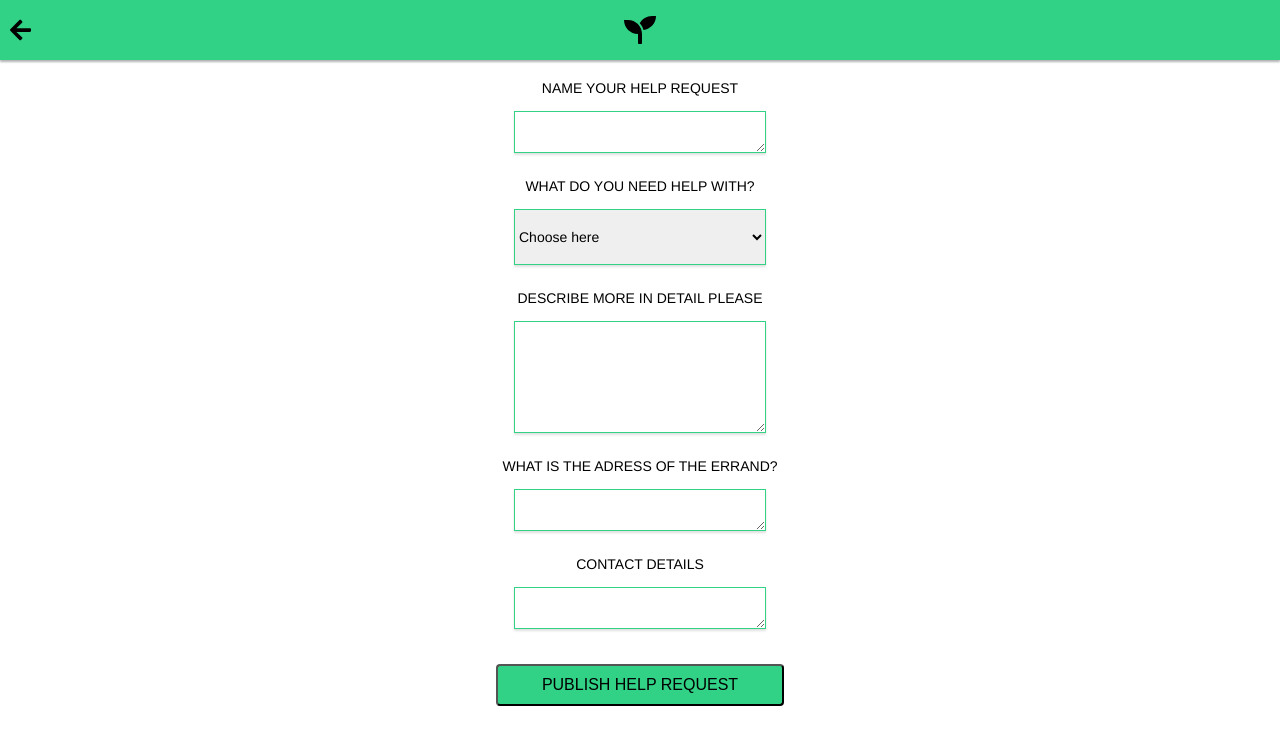
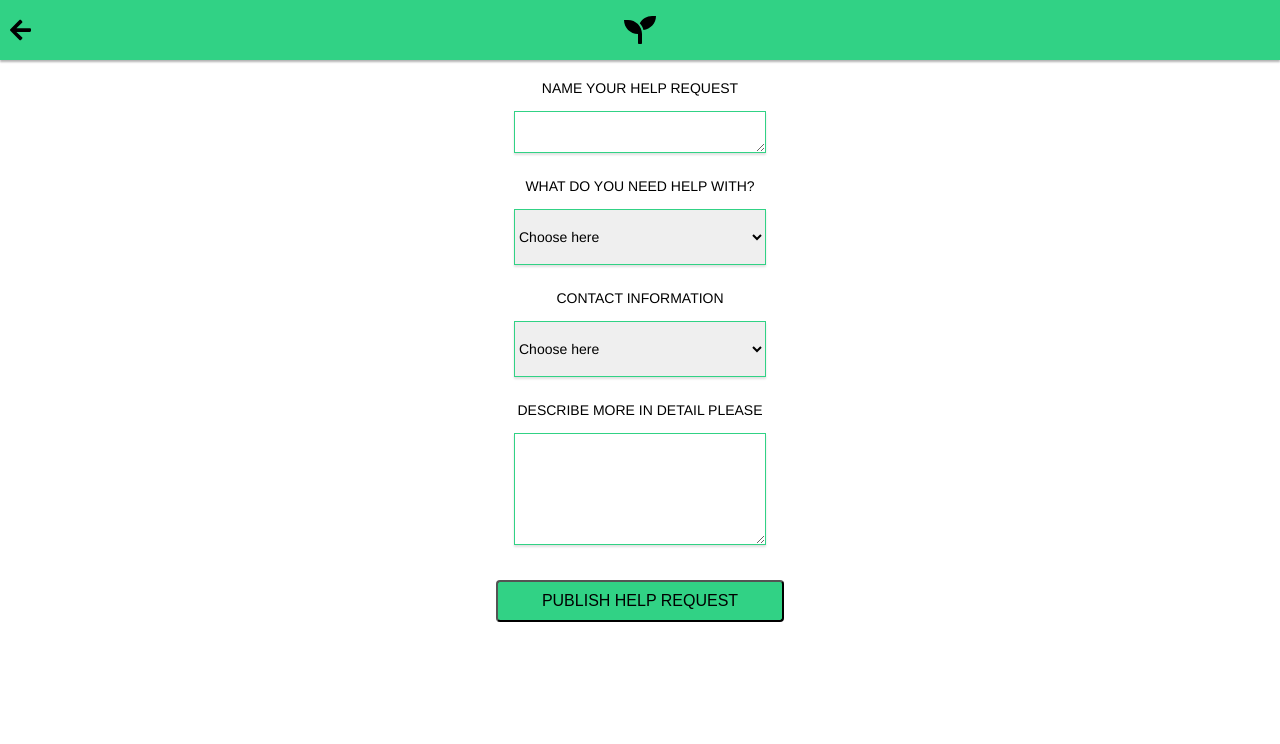
Before and after one commit to Vlad-Ber/Local_Heroes, a React (Create React App) app in the folder client/: page /help-request in a window 1280 px wide. Shown: the top 744 px of the page. Built offline with nearby package versions, Linux system fonts and the light colour scheme.

Commit message:
Tried improving HelpRequest view

```diff
--- a/client/src/components/DropDownInput.js
+++ b/client/src/components/DropDownInput.js
@@ -5,7 +5,7 @@ import styled from 'styled-components';
 const DropDownInput = (props) => {
 
     return (
-            <DropDown onChange={props.onChange} value={props.value}>
+            <DropDown onChange={props.onChange} {...props} value={props.value}>
                 <option value="DEFAULT" disabled>Choose here</option>
                 {props.options.map(option =>
                     <option value={option.value} key={option.value}>{option.text}</option>
--- a/client/src/views/HelpRequest.js
+++ b/client/src/views/HelpRequest.js
@@ -20,48 +20,22 @@ class HelpRequest extends Component {
             description: "",
             requester: this.props.activeUser.username,
             type: "DEFAULT",
-            adress: "",
-            contact: "",
+            contact: "DEFAULT",
+            adress: this.props.activeUser.address,
             areaID: this.props.activeUser.areaID,
             success: null
         }
 
-        this.handleTitleChange = this.handleTitleChange.bind(this);
-        this.handleTypeChange = this.handleTypeChange.bind(this);
-        this.handleDescriptionChange = this.handleDescriptionChange.bind(this);
-        this.handleAdressChange = this.handleAdressChange.bind(this);
-        this.handleContactChange = this.handleContactChange.bind(this);
-        this.handlePublish = this.handlePublish.bind(this);
+        this.handleChange = this.handleChange.bind(this);
     }
 
 
-    /*   EVENT HANDLERS   */
+    /*   EVENT HANDLER   */
 
-
-    handleTitleChange = (e) => {
-        console.log("handleTitleChange")
-        this.setState({ title: e.target.value })
+    handleChange = e => {
+        this.setState({ [e.target.name]: e.target.value })
     }
 
-    handleTypeChange = (e) => {
-        console.log("handleTypeChange: " + e.target.value)
-        this.setState({ type: e.target.value })
-    }
-
-    handleDescriptionChange = (e) => {
-        console.log("handleDescriptionChange")
-        this.setState({ description: e.target.value })
-    }
-
-    handleAdressChange = (e) => {
-        console.log("handleAdressChange")
-        this.setState({ adress: e.target.value })
-    }
-
-    handleContactChange = (e) => {
-        console.log("handleContactChange")
-        this.setState({ contact: e.target.value })
-    }
 
     // server side signature:  async function insertErrand(errandData)
     handlePublish = () => {
@@ -113,6 +87,22 @@ class HelpRequest extends Component {
             }
         ]
 
+        let contactInfo = [
+            {
+                text: "Mobile number",
+                value: "" + this.props.activeUser.mobile
+            },
+            {
+                text: "Email address",
+                value: "" + this.props.activeUser.email
+            },
+            {
+              text: "Both",
+              value: "Number: " + this.props.activeUser.mobile +
+                    "\nAddress: " + this.props.activeUser.address
+            }
+        ]
+
         return(
             <div>
                 <NavBar
@@ -124,8 +114,9 @@ class HelpRequest extends Component {
                     <TextInput
                         type="text"
                         height="3em"
-                        onChange={this.handleTitleChange}
+                        onChange={this.handleChange}
                         value={this.state.title}
+                        name="title"
                     />
                 </InputWrapper>
 
@@ -133,8 +124,19 @@ class HelpRequest extends Component {
                 <InputWrapper>
                     <DropDownInput
                         options={options}
-                        onChange={this.handleTypeChange}
+                        onChange={this.handleChange}
                         value={this.state.type}
+                        name="type"
+                    />
+                </InputWrapper>
+
+                <SectionTitle fontSize="14px" text="Contact information"/>
+                <InputWrapper>
+                    <DropDownInput
+                        options={contactInfo}
+                        onChange={this.handleChange}
+                        value={this.state.contact}
+                        name="contact"
                     />
                 </InputWrapper>
 
@@ -143,30 +145,12 @@ class HelpRequest extends Component {
                     <TextInput
                         type="text"
                         height="8em"
-                        onChange={this.handleDescriptionChange}
+                        onChange={this.handleChange}
                         value={this.state.description}
+                        name="description"
                     />
                 </InputWrapper>
 
-                <SectionTitle fontSize="14px" text="What is the adress of the errand?"/>
-                <InputWrapper>
-                    <TextInput
-                        type="text"
-                        height="3em"
-                        onChange={this.handleAdressChange}
-                        value={this.state.adress}
-                    />
-                </InputWrapper>
-
-                <SectionTitle fontSize="14px" text="Contact details"/>
-                <InputWrapper>
-                    <TextInput
-                        type="text"
-                        height="3em"
-                        onChange={this.handleContactChange}
-                        value={this.state.contact}
-                    />
-                </InputWrapper>
 
                 <TextButton onClick={this.handlePublish} description="PUBLISH HELP REQUEST"/>
                 {this.renderResponse()}
```
Also changed, not shown: client/src/components/StatusView.js (line endings or trailing spaces).
